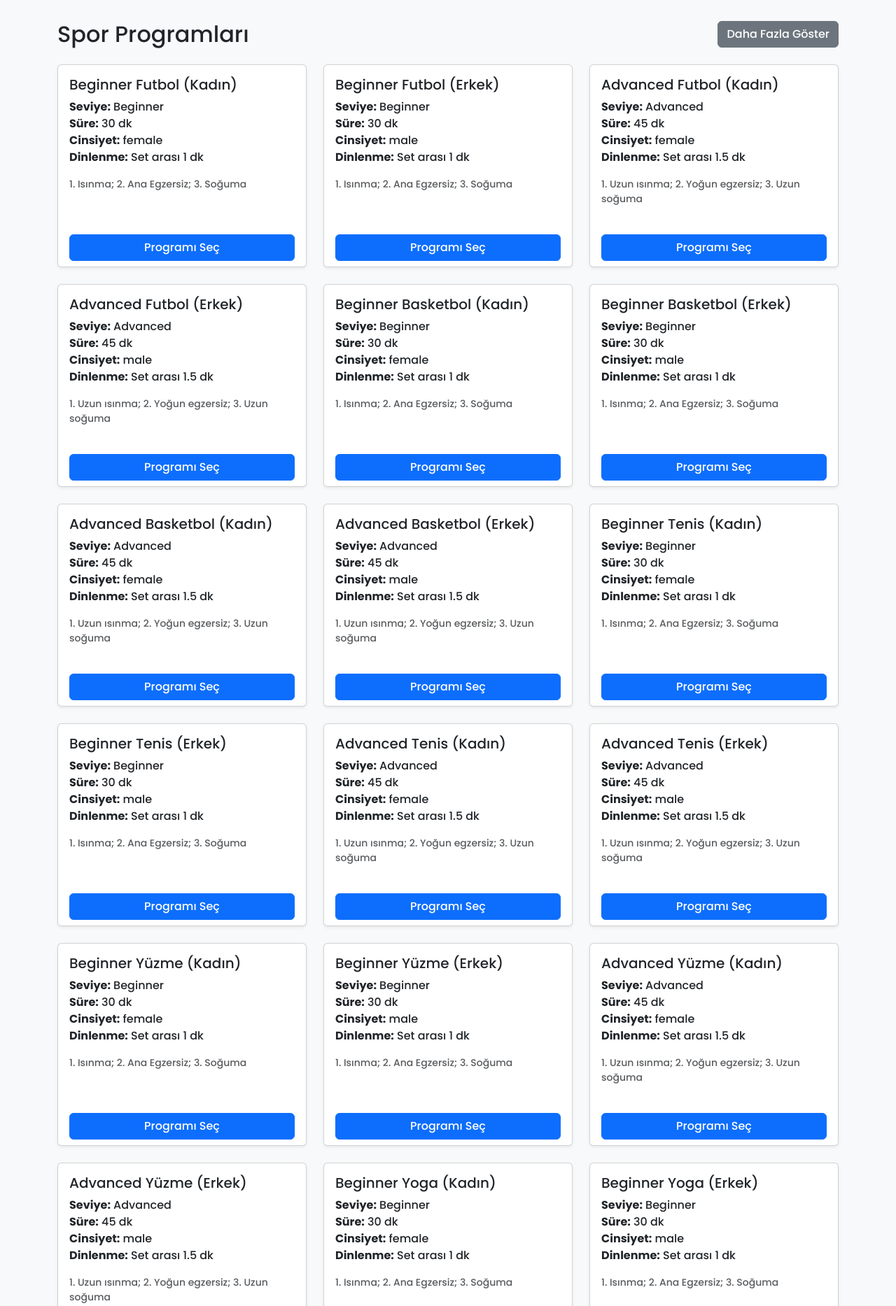
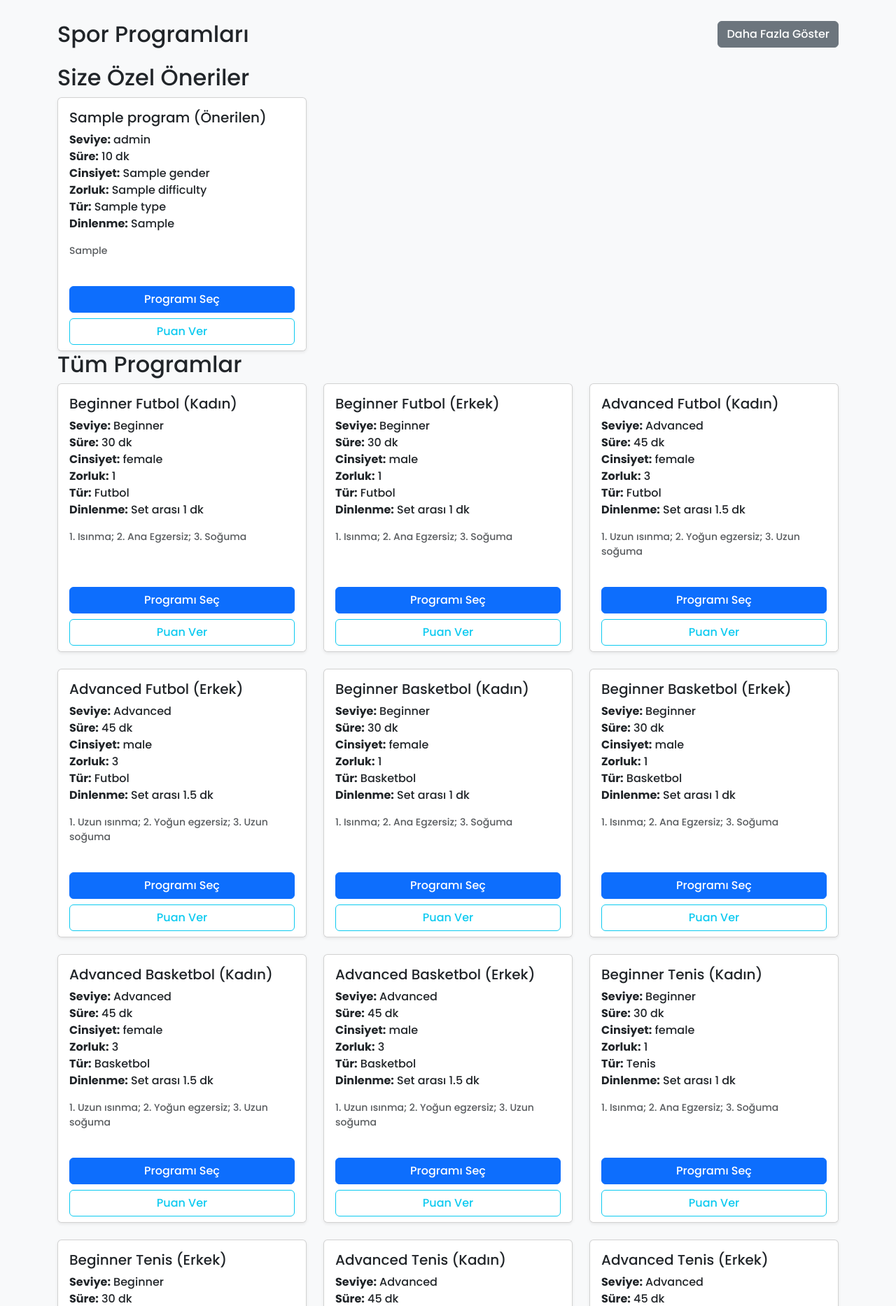
Before and after one commit to HGAKGUMUS/myFlask, a Flask app: template templates/sports.html in a window 1280 px wide. Shown: the part 56-1923 px from the top of the page at 70% size. Run offline with Flask 3, Linux system fonts and the light colour scheme; data comes from the database, SQL or seed files in the repository; tables that the repository leaves empty hold one stand-in row (values such as "Sample post"); the template is opened without the code that fills it: values that come from a table or form of the project are taken from there, most other values are stand-ins (such as "Sample title", 1, 10 or a date in 2020); some libraries are stand-ins or nearby versions.

Commit message:
Tüm dosyalar push için güncellendi

```diff
--- a/app.py
+++ b/app.py
@@ -1,10 +1,16 @@
 import os
 import re
-from datetime import datetime
-from flask import Flask, request, session, render_template, redirect, url_for, flash, jsonify
+from datetime import datetime, date
+from flask import Flask, render_template, request, redirect, url_for, flash, session, jsonify
 from flask_sqlalchemy import SQLAlchemy
 from werkzeug.security import generate_password_hash, check_password_hash
 from sqlalchemy import text  # Eklenen import
+import pandas as pd
+from sklearn.model_selection import train_test_split
+from sklearn.preprocessing import LabelEncoder
+from xgboost import XGBRegressor
+from lightgbm import LGBMRegressor
+from catboost import CatBoostRegressor
 
 app = Flask(__name__)
 app.secret_key = "dev_secret_key"  # Üretimde environment variable kullanın
@@ -69,7 +75,7 @@ class Category(db.Model):
     name = db.Column(db.String(100), unique=True, nullable=False)
 
 class Program(db.Model):
-    __tablename__ = "programs"
+    __tablename__ = 'programs'
     id = db.Column(db.Integer, primary_key=True)
     name = db.Column(db.String(100), unique=True, nullable=False)
     category_id = db.Column(db.Integer, db.ForeignKey('categories.id'), nullable=False)
@@ -80,6 +86,19 @@ class Program(db.Model):
     notes = db.Column(db.Text)
     gender = db.Column(db.String(10), default="unisex")  # female, male, unisex
     category = db.relationship('Category', backref=db.backref('programs', lazy=True))
+    difficulty = db.Column(db.Integer)  # Program zorluk seviyesi
+    type = db.Column(db.String(50))      # Program türü (örn. Kardiyo, Ağırlık)
+
+class UserProgramRating(db.Model):
+    __tablename__ = 'user_program_ratings'
+    id = db.Column(db.Integer, primary_key=True)
+    user_id = db.Column(db.Integer, db.ForeignKey('users.id'), nullable=False)
+    program_id = db.Column(db.Integer, db.ForeignKey('programs.id'), nullable=False)
+    rating = db.Column(db.Integer, nullable=False)  # 1-5 arası puan
+    feedback = db.Column(db.Text)                   # Yorum
+    timestamp = db.Column(db.DateTime, default=datetime.utcnow)
+    duration = db.Column(db.Integer)              # Kullanım süresi (dakika)
+    progress = db.Column(db.Float)                # İlerleme (%)
 
 class WatchLog(db.Model):
     __tablename__ = "watch_logs"
@@ -170,7 +189,9 @@ def create_tables():
                 duration=30,
                 rest_intervals="Set arası 1 dk",
                 notes="Doğru formu koruyun.",
-                gender="female"
+                gender="female",
+                difficulty=1,
+                type=cat.name
             )
             prog_basic_m = Program(
                 name=f"Beginner {cat.name} (Erkek)",
@@ -180,7 +201,9 @@ def create_tables():
                 duration=30,
                 rest_intervals="Set arası 1 dk",
                 notes="Temel hareketler, form önemli.",
-                gender="male"
+                gender="male",
+                difficulty=1,
+                type=cat.name
             )
             prog_adv_f = Program(
                 name=f"Advanced {cat.name} (Kadın)",
@@ -190,7 +213,9 @@ def create_tables():
                 duration=45,
                 rest_intervals="Set arası 1.5 dk",
                 notes="Ağır kilolarda dikkat.",
-                gender="female"
+                gender="female",
+                difficulty=3,
+                type=cat.name
             )
             prog_adv_m = Program(
                 name=f"Advanced {cat.name} (Erkek)",
@@ -200,7 +225,9 @@ def create_tables():
                 duration=45,
                 rest_intervals="Set arası 1.5 dk",
                 notes="Ağır çalışmada form çok önemli.",
-                gender="male"
+                gender="male",
+                difficulty=3,
+                type=cat.name
             )
             programs.extend([prog_basic_f, prog_basic_m, prog_adv_f, prog_adv_m])
 
@@ -213,7 +240,9 @@ def create_tables():
             duration=35,
             rest_intervals="Set arası 1 dk, günler arasında 1 gün dinlenme",
             notes="Yeni başlayan kadınlar için 3 günlük program.",
-            gender="female"
+            gender="female",
+            difficulty=2,
+            type="Fitness"
         )
         prog_split_basic_m = Program(
             name="Beginner 3-Day Split (Erkek)",
@@ -223,7 +252,9 @@ def create_tables():
             duration=40,
             rest_intervals="Set arası 1 dk, günler arasında 1 gün dinlenme",
             notes="Yeni başlayan erkekler için 3 günlük program.",
-            gender="male"
+            gender="male",
+            difficulty=2,
+            type="Fitness"
         )
         prog_split_adv_f = Program(
             name="Advanced 3-Day Split (Kadın)",
@@ -233,7 +264,9 @@ def create_tables():
             duration=60,
             rest_intervals="Set arası 1.5-2 dk, günler arasında 1 gün dinlenme",
             notes="İleri seviye kadınlar için split program.",
-            gender="female"
+            gender="female",
+            difficulty=4,
+            type="Fitness"
         )
         prog_split_adv_m = Program(
             name="Advanced 3-Day Split (Erkek)",
@@ -243,7 +276,9 @@ def create_tables():
             duration=70,
             rest_intervals="Set arası 1.5-2 dk, günler arasında 1 gün dinlenme",
             notes="İleri seviye erkekler için split program.",
-            gender="male"
+            gender="male",
+            difficulty=4,
+            type="Fitness"
         )
         programs.extend([prog_split_basic_f, prog_split_basic_m, prog_split_adv_f, prog_split_adv_m])
 
--- a/requirements.txt
+++ b/requirements.txt
@@ -14,3 +14,8 @@ psycopg2-binary==2.9.10
 SQLAlchemy==2.0.39
 typing_extensions==4.12.2
 Werkzeug==3.1.3
+scikit-learn==1.3.0
+pandas==2.1.0
+xgboost==2.0.0
+lightgbm==4.1.0
+catboost==1.2.2
--- a/templates/sports.html
+++ b/templates/sports.html
@@ -9,6 +9,43 @@
   </a>
 </div>
 
+{% if recommended_programs %}
+  <h2>Size Özel Öneriler</h2>
+  <div class="row row-cols-1 row-cols-md-2 row-cols-lg-3 g-4">
+    {% for program in recommended_programs %}
+      <div class="col">
+        <div class="card h-100 shadow-sm">
+          <div class="card-body">
+            <h5 class="card-title">{{ program.name }} (Önerilen)</h5>
+            <p class="card-text">
+              <strong>Seviye:</strong> {{ program.level }} <br>
+              <strong>Süre:</strong> {{ program.duration }} dk <br>
+              <strong>Cinsiyet:</strong> {{ program.gender }} <br>
+              <strong>Zorluk:</strong> {{ program.difficulty }} <br>
+              <strong>Tür:</strong> {{ program.type }} <br>
+              <strong>Dinlenme:</strong> {{ program.rest_intervals }}
+            </p>
+            <p class="small text-muted">
+              {{ program.exercise_steps[0:60] }}{% if program.exercise_steps|length > 60 %}...{% endif %}
+            </p>
+          </div>
+          <div class="card-footer bg-white border-0">
+            <a href="{{ url_for('choose_program', program_id=program.id) }}" class="btn btn-primary w-100">
+              Programı Seç
+            </a>
+            <a href="{{ url_for('rate_program', program_id=program.id) }}" class="btn btn-outline-info w-100 mt-2">
+              Puan Ver
+            </a>
+          </div>
+        </div>
+      </div>
+    {% endfor %}
+  </div>
+{% else %}
+  <p>Size özel öneriler bulunamadı.</p>
+{% endif %}
+
+<h2>Tüm Programlar</h2>
 <div class="row row-cols-1 row-cols-md-2 row-cols-lg-3 g-4">
   {% for program in programs %}
     <div class="col">
@@ -19,9 +56,10 @@
             <strong>Seviye:</strong> {{ program.level }} <br>
             <strong>Süre:</strong> {{ program.duration }} dk <br>
             <strong>Cinsiyet:</strong> {{ program.gender }} <br>
+            <strong>Zorluk:</strong> {{ program.difficulty }} <br>
+            <strong>Tür:</strong> {{ program.type }} <br>
             <strong>Dinlenme:</strong> {{ program.rest_intervals }}
           </p>
-          <!-- Adımların kısa gösterimi (60 karakter) -->
           <p class="small text-muted">
             {{ program.exercise_steps[0:60] }}{% if program.exercise_steps|length > 60 %}...{% endif %}
           </p>
@@ -30,6 +68,9 @@
           <a href="{{ url_for('choose_program', program_id=program.id) }}" class="btn btn-primary w-100">
             Programı Seç
           </a>
+          <a href="{{ url_for('rate_program', program_id=program.id) }}" class="btn btn-outline-info w-100 mt-2">
+            Puan Ver
+          </a>
         </div>
       </div>
     </div>
```
Also changed, not shown: templates/rate_program.html (added, +46 -0 lines), 1 other file.
